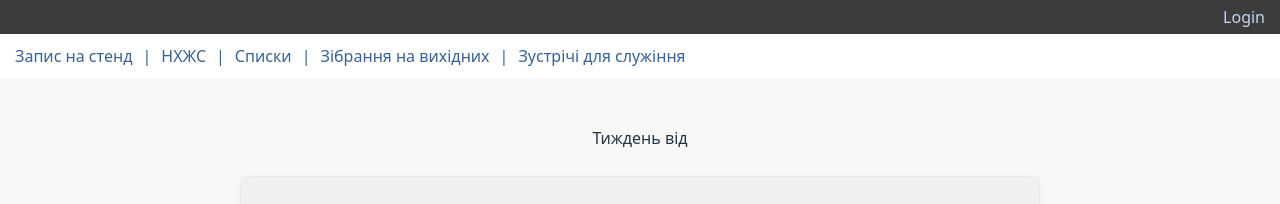
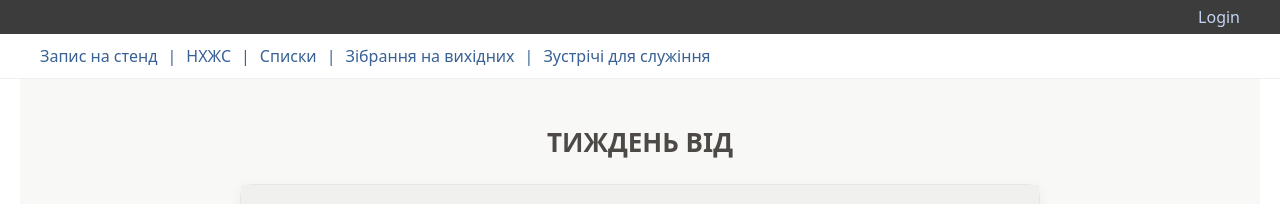
Before and after one commit to geniasheiko/schedules, a React (Vite) app: page / in a window 1280 px wide. Shown: the top 204 px of the page. Built offline with nearby package versions, Linux system fonts and the light colour scheme; no server answers; the database is empty.

Commit message:
Fixed bug with Login URL. Fixed some styles.

```diff
--- a/src/Components/Buttons/ActionButton/ActionButton.module.css
+++ b/src/Components/Buttons/ActionButton/ActionButton.module.css
@@ -13,11 +13,11 @@
 }
 
 .primary {
-  background-image: url('../../../assets/trash-red.svg');
+  background-image: url('../../../assets/trash-jw.svg');
 }
 
 .danger {
-  background-image: url('../../../assets/square-check-green.svg');
+  background-image: url('../../../assets/check-jw.svg');
 }
 
 .button:disabled {
--- /dev/null
+++ b/src/Components/DateOfDay/DateOfDay.module.css
@@ -0,0 +1,6 @@
+h1.headerTitle {
+  font-size: 26px;
+  font-weight: 600;
+  text-transform: uppercase;
+  color: #4d4947;
+}
--- a/src/Components/DateOfDay/DateOfDay.tsx
+++ b/src/Components/DateOfDay/DateOfDay.tsx
@@ -1,3 +1,4 @@
+import styles from "./DateOfDay.module.css";
 
 type DateOfDayPropsType = {
     selectedWeek: string | null;
@@ -6,7 +7,7 @@ type DateOfDayPropsType = {
 export const DateOfDate = ({ selectedWeek }: DateOfDayPropsType) => {
     return (
     <>
-        <p>
+        <h1 className={styles.headerTitle}>
             Тиждень від {" "}
             {selectedWeek &&
                 new Date(selectedWeek).toLocaleDateString("uk-UA", {
@@ -14,7 +15,7 @@ export const DateOfDate = ({ selectedWeek }: DateOfDayPropsType) => {
                     month: "long",
                     year: "numeric",
                 })}
-        </p>
+        </h1>
     </>
     )
 }
--- a/src/Components/Header/Header.module.css
+++ b/src/Components/Header/Header.module.css
@@ -5,6 +5,7 @@
   display: flex;
   flex-direction: column;
   justify-content: space-between;
+  border-bottom: 1px solid #f0f0ef;
 }
 
 .topLinks {
@@ -16,8 +17,11 @@
 
 .loginLink {
   color: #c2d4f1;
-  margin: 0 15px;
+  padding: 0 20px;
   align-self: flex-end;
+  max-width: 1200px;
+  display: block;
+  margin: 0 auto;
 }
 
 .burger {
--- a/src/Components/Header/Header.tsx
+++ b/src/Components/Header/Header.tsx
@@ -9,7 +9,7 @@ export const Header = () => {
   return (
     <div className={styles.header}>
       <div className={styles.topLinks}>
-        <a href="/#/admin/login" className={styles.loginLink}>
+        <a href="/schedules/#/admin/login" className={styles.loginLink}>
           Login
         </a>
         {/* <button onClick={() => navigate("/admin/login")}>
--- a/src/Components/Menu/Menu.module.css
+++ b/src/Components/Menu/Menu.module.css
@@ -1,8 +1,11 @@
 .menu {
     display: flex;
     flex-wrap: wrap;
-    padding: 0 15px 10px;
+    padding: 0 20px 10px;
     background: #fff;
+    max-width: 1200px;
+    margin: 0 auto;
+    width: 100%;
 }
 
 .link {
--- a/src/Components/SchedulePage/SchedulePage.module.css
+++ b/src/Components/SchedulePage/SchedulePage.module.css
@@ -1,5 +1,7 @@
 .centerWrapper {
-  padding-top: 2rem;
+  max-width: 1200px;
+  margin: 0 auto;
+  padding: 2rem 20px 20px;
   background: #F8F8F7;
   overflow-x: auto;
 }
--- a/src/pages/LifeMinistryPage/LifeMinistryPage.module.css
+++ b/src/pages/LifeMinistryPage/LifeMinistryPage.module.css
@@ -172,6 +172,9 @@ h2 {
     .weeksItem {
         width: calc(100% - 20px);
     }
+    .weeksItem:nth-child(odd){
+        padding-right: 0;
+    }
     .headerTitle {
         flex-direction: column;
     }
@@ -179,8 +182,9 @@ h2 {
         font-size: 30px;
         margin-bottom: 0;
     }
-    .title .subtitle {
-        font-size: 30px;
+    .headerTitle .subtitle {
+        font-size: 28px;
+	    margin-top: 10px;
     }
     .footerItem.service .footerListItem{
         display: flex;
--- a/src/pages/ListsPage/ListsPage.tsx
+++ b/src/pages/ListsPage/ListsPage.tsx
@@ -8,7 +8,6 @@ export const ListsPage = () => {
         </header>
         <h2 className={styles.subtitle}>Список по групах</h2>
         <h2 className={styles.subtitle}>Список вісників, схвалених для служіння зі стендом</h2>
-        <h2 className={styles.subtitle}>Піонери</h2>
     </div>
     )
 }
```
Also changed, not shown: src/assets/check-jw.svg (added), src/assets/trash-jw.svg (added).
